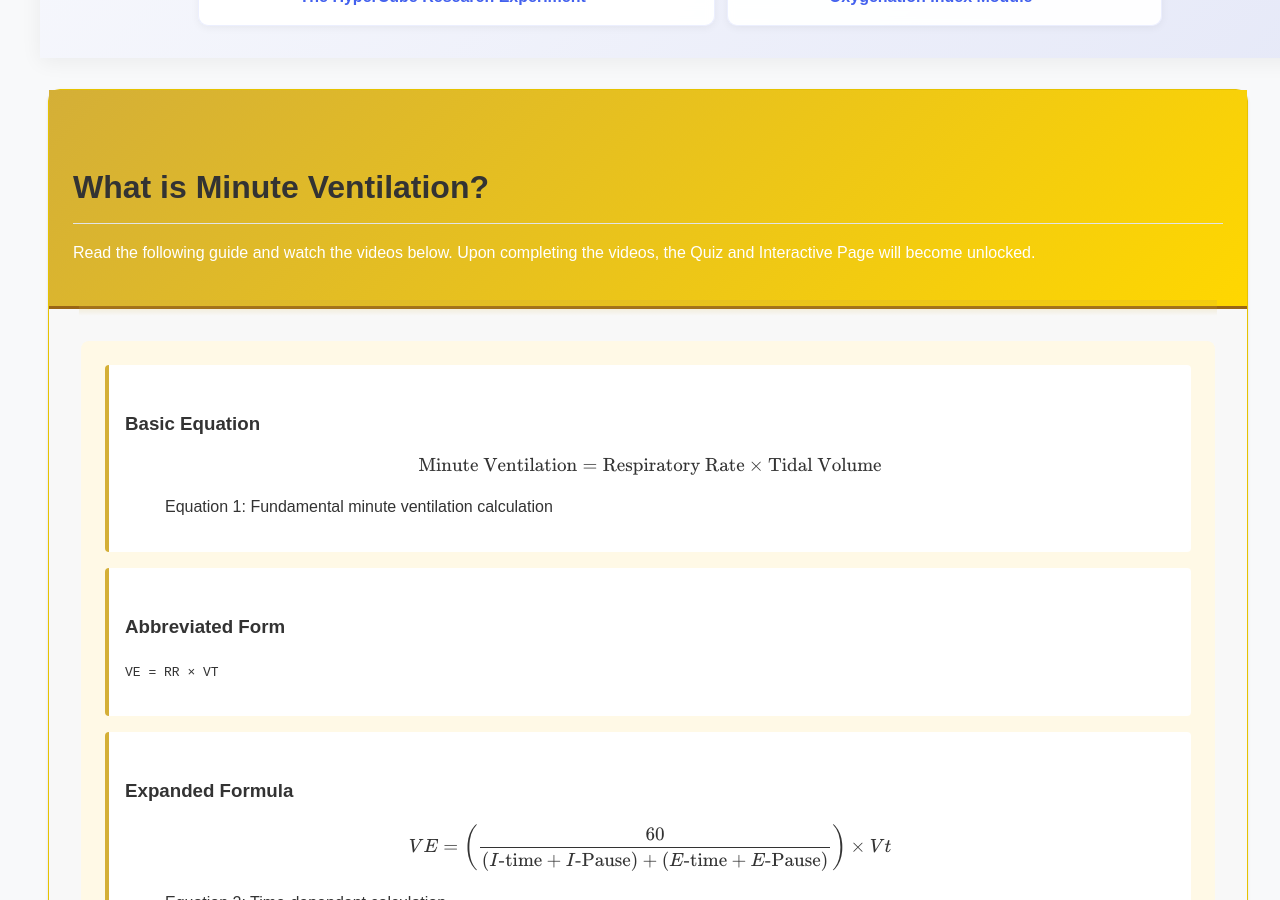
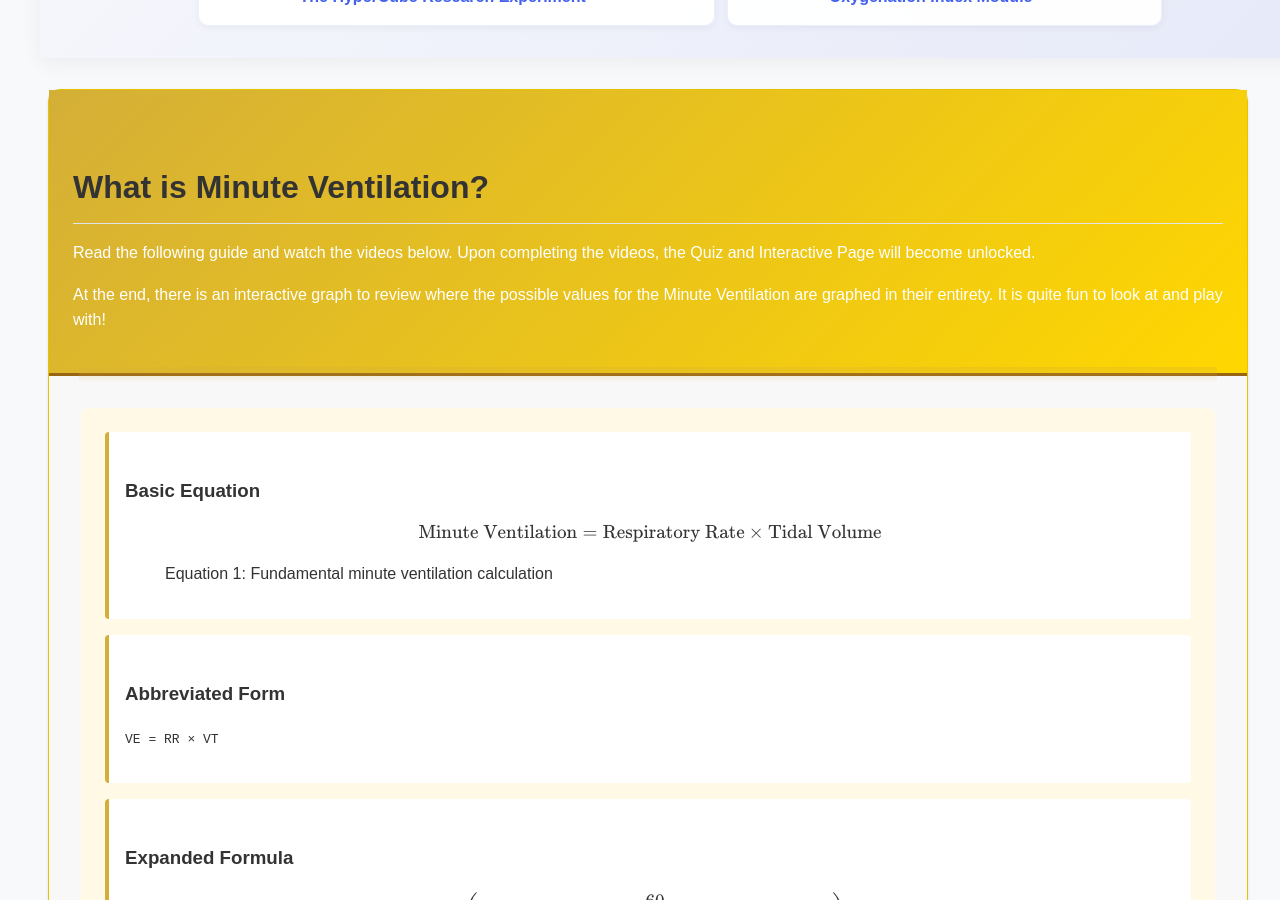
Before and after one commit to ZBZFirst/info, a Jekyll site: the page built from quiz1/MinuteVentilationExplained.md, in a window 1280 px wide and 900 px high, scrolled down 316 px. Built offline with Jekyll 4.4.1, drawn with Linux system fonts in a browser that asks for light colours.

Commit message:
Update MinuteVentilationExplained.md

```diff
--- a/quiz1/MinuteVentilationExplained.md
+++ b/quiz1/MinuteVentilationExplained.md
@@ -8,6 +8,7 @@ title: "What Is Minute Ventilation?"
         <header class="content-header">
             <h1>What is Minute Ventilation?</h1>
             <p class="content-intro">Read the following guide and watch the videos below. Upon completing the videos, the Quiz and Interactive Page will become unlocked.</p>
+            <p>At the end, there is an interactive graph to review where the possible values for the Minute Ventilation are graphed in their entirety. It is quite fun to look at and play with!</p>
         </header>
 
         <div class="formula-group">
```
